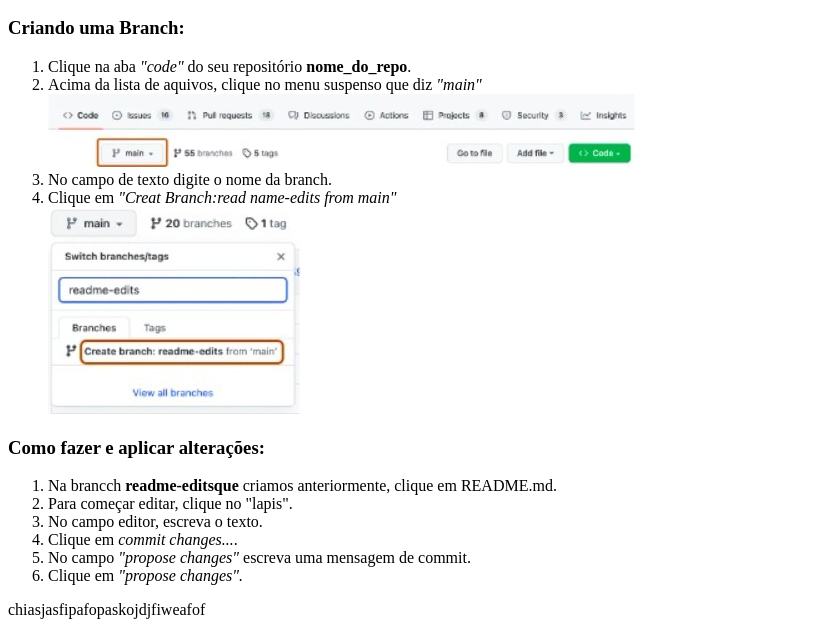
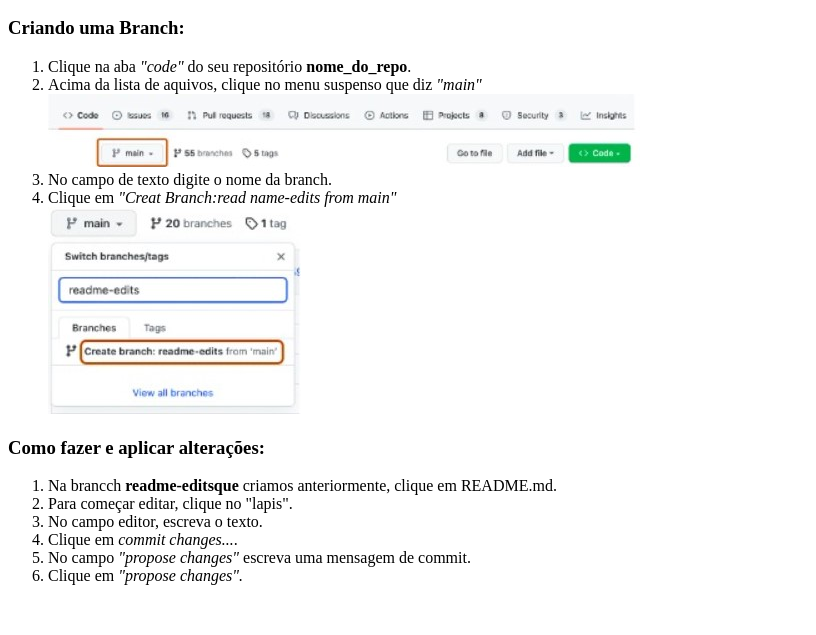
Before and after one commit to JoseTravassos01/icc, a plain HTML site: page index.html in a window 1280 px wide. Shown: the part 4762-5397 px from the top of the page, without its empty margins (0-816 px from the left). After the commit the page ends 5363 px from the top, so only its background shows below. Drawn offline with Linux system fonts and the light colour scheme.

Commit message:
Último commit

```diff
--- a/index.html
+++ b/index.html
@@ -209,7 +209,6 @@
                 <li>No campo <i>"propose changes"</i> escreva uma mensagem de commit.</li>
                 <li>Clique em <i>"propose changes".</i></li>
             </ol>
-        <p>chiasjasfipafopaskojdjfiweafof</p>
 
         </body>
 
```
